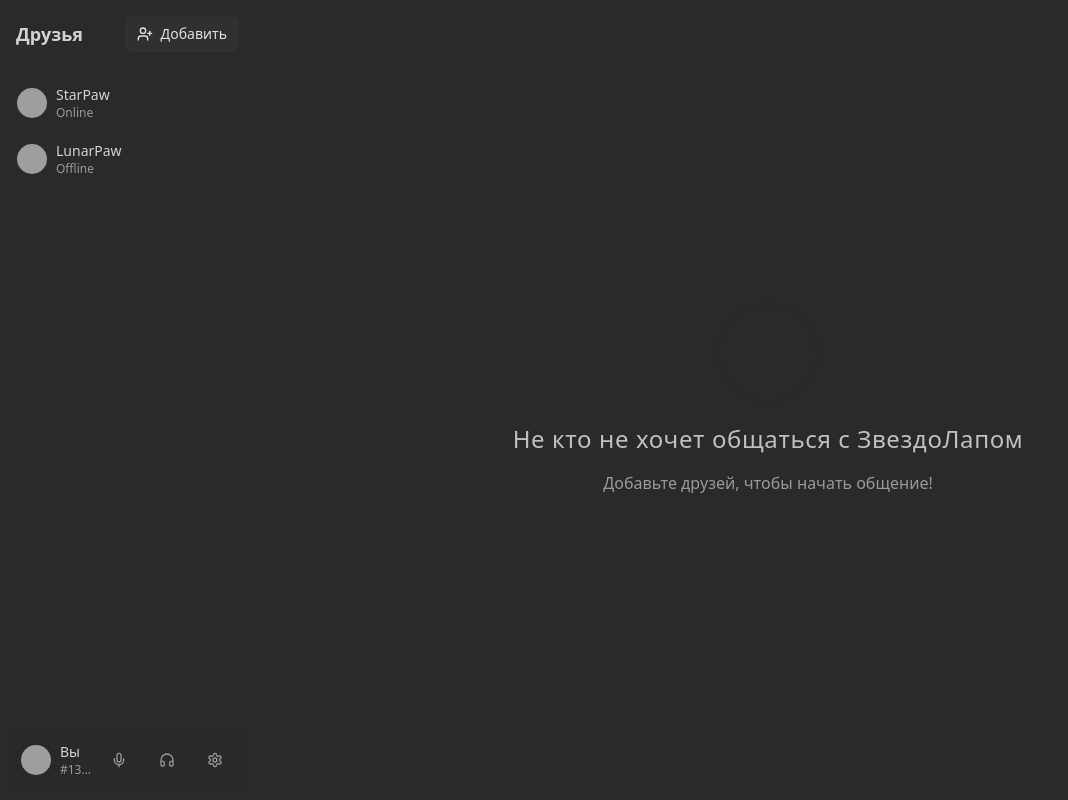
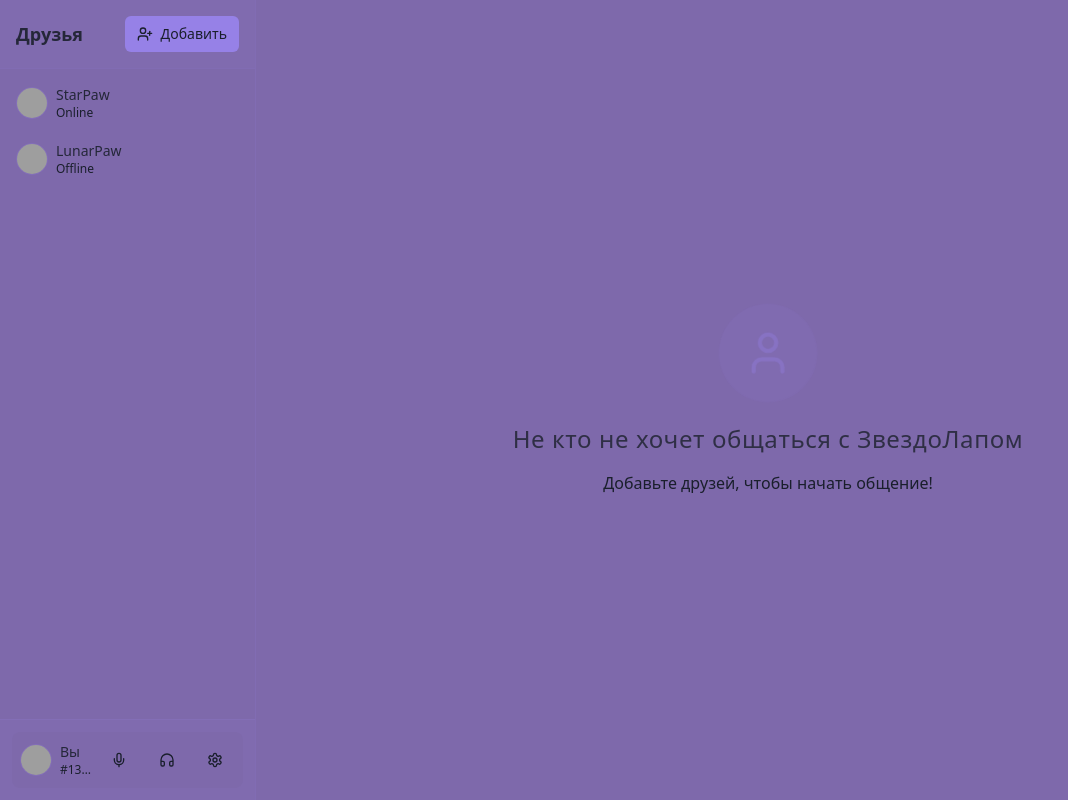
Before and after one commit to SumkaKiller/zappaw-gamer-chat, a React (Vite) app: page /friends in a window 1280 px wide. Shown: the whole page, without its empty margins (0-1068 px from the left). Built offline with nearby package versions, Linux system fonts and the light colour scheme; grey boxes are pictures that could not be loaded.

Commit message:
Update color palette in styles
Updated the color palette throughout the application to use the new specified colors:
- Primary: #9b87f5 (soft purple)
- Background: #F1F0FB (light gray)
- Accent: #7E69AB (deep purple)
- Text: #1A1F2C (dark).
[skip gpt_engineer]

```diff
--- a/src/index.css
+++ b/src/index.css
@@ -4,25 +4,25 @@
 
 @layer base {
   :root {
-    --background: 0 0% 15%;
-    --foreground: 0 0% 90%;
-    --card: 0 0% 18%;
-    --card-foreground: 0 0% 90%;
-    --popover: 0 0% 18%;
-    --popover-foreground: 0 0% 90%;
-    --primary: 0 0% 20%;
-    --primary-foreground: 0 0% 90%;
-    --secondary: 0 0% 16%;
-    --secondary-foreground: 0 0% 90%;
-    --muted: 0 0% 16%;
-    --muted-foreground: 0 0% 60%;
-    --accent: 0 0% 22%;
-    --accent-foreground: 0 0% 90%;
-    --destructive: 0 0% 25%;
-    --destructive-foreground: 0 0% 90%;
-    --border: 0 0% 20%;
-    --input: 0 0% 18%;
-    --ring: 0 0% 22%;
+    --background: 246 95% 96%;
+    --foreground: 222 24% 14%;
+    --card: 246 95% 96%;
+    --card-foreground: 222 24% 14%;
+    --popover: 246 95% 96%;
+    --popover-foreground: 222 24% 14%;
+    --primary: 251 82% 74%;
+    --primary-foreground: 222 24% 14%;
+    --secondary: 267 23% 54%;
+    --secondary-foreground: 222 24% 14%;
+    --muted: 246 95% 96%;
+    --muted-foreground: 222 24% 14%;
+    --accent: 267 23% 54%;
+    --accent-foreground: 246 95% 96%;
+    --destructive: 222 24% 14%;
+    --destructive-foreground: 246 95% 96%;
+    --border: 267 23% 54%;
+    --input: 246 95% 96%;
+    --ring: 267 23% 54%;
     --radius: 0.5rem;
   }
 }
--- a/tailwind.config.ts
+++ b/tailwind.config.ts
@@ -25,28 +25,28 @@ export default {
         background: "hsl(var(--background))",
         foreground: "hsl(var(--foreground))",
         primary: {
-          DEFAULT: "#333333",
-          foreground: "#E0E0E0",
+          DEFAULT: "#9b87f5",
+          foreground: "#1A1F2C",
         },
         secondary: {
-          DEFAULT: "#2A2A2A",
-          foreground: "#E0E0E0",
+          DEFAULT: "#7E69AB",
+          foreground: "#1A1F2C",
         },
         destructive: {
-          DEFAULT: "#404040",
-          foreground: "#E0E0E0",
+          DEFAULT: "#1A1F2C",
+          foreground: "#F1F0FB",
         },
         muted: {
-          DEFAULT: "#2D2D2D",
-          foreground: "#999999",
+          DEFAULT: "#F1F0FB",
+          foreground: "#1A1F2C",
         },
         accent: {
-          DEFAULT: "#383838",
-          foreground: "#E0E0E0",
+          DEFAULT: "#7E69AB",
+          foreground: "#F1F0FB",
         },
         card: {
-          DEFAULT: "#2F2F2F",
-          foreground: "#E0E0E0",
+          DEFAULT: "#F1F0FB",
+          foreground: "#1A1F2C",
         },
       },
       borderRadius: {
```
